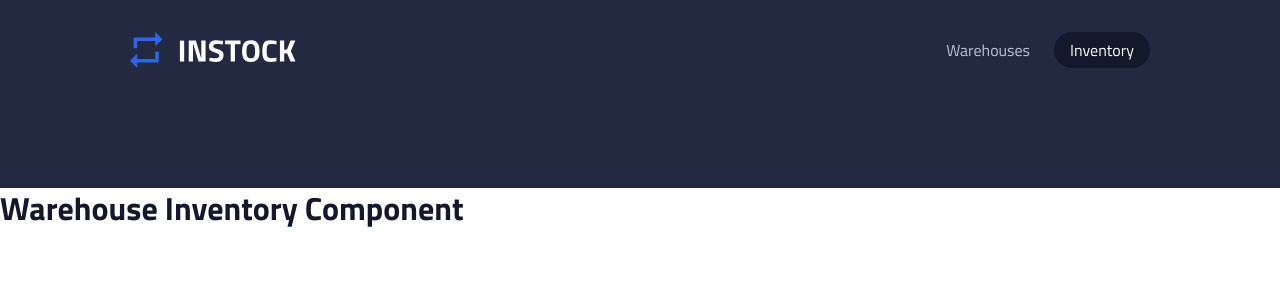
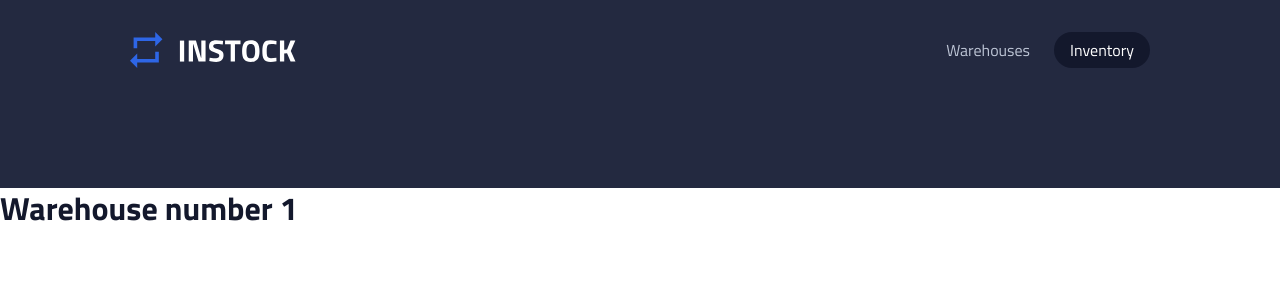
Before and after one commit to brainstation-instock/team2-instock-client, a React (Create React App) app: page /warehouses/1/inventory in a window 1280 px wide. Shown: the top 300 px of the page. Built offline with nearby package versions, Linux system fonts and the light colour scheme; no server answers.

Commit message:
create axios request for get warehouse detail

```diff
--- /dev/null
+++ b/src/components/WarehouseDetails/WarehouseDetails.js
@@ -0,0 +1,28 @@
+import { useEffect, useState } from 'react';
+import './WarehouseDetails.scss';
+import axios from 'axios';
+
+const baseUrl = process.env.REACT_APP_BASE_URL;
+
+function WarehouseDetails({id}){
+
+    const [warehouse, setWarehouse] = useState(null);
+    console.log(`${baseUrl}/api/warehouses/${id}`);
+
+    useEffect(() => {
+        (async() => {
+            const detail = await axios.get(`${baseUrl}/api/warehouses/${id}`);
+            console.log(detail);
+        })();
+    });
+
+    return(
+        <>
+            <section className='warehouse'>
+                <h1>Warehouse number {id}</h1>
+            </section>
+        </>
+    );
+}
+
+export default WarehouseDetails;
--- /dev/null
+++ b/src/components/WarehouseDetails/WarehouseDetails.scss
@@ -0,0 +1,2 @@
+@use '../../styles/partials/mixins' as *;
+@use '../../styles/partials/variables' as *;
--- a/src/components/WarehouseInventory/WarehouseInventory.js
+++ b/src/components/WarehouseInventory/WarehouseInventory.js
@@ -1,11 +1,16 @@
 import './WarehouseInventory.scss';
 import Header from '../Header/Header';
+import WarehouseDetails from '../WarehouseDetails/WarehouseDetails';
+import { useParams } from 'react-router-dom';
 
 function WarehouseInventory() {
+
+    const { id } = useParams();
+
     return (
         <>
             <Header isWarehouse={false}/>
-            <h1>Warehouse Inventory Component</h1>
+            <WarehouseDetails id={id}/>
         </>
     )
 }
```
Also changed, not shown: 2 other files (tests, documents, lock files or other folders).
